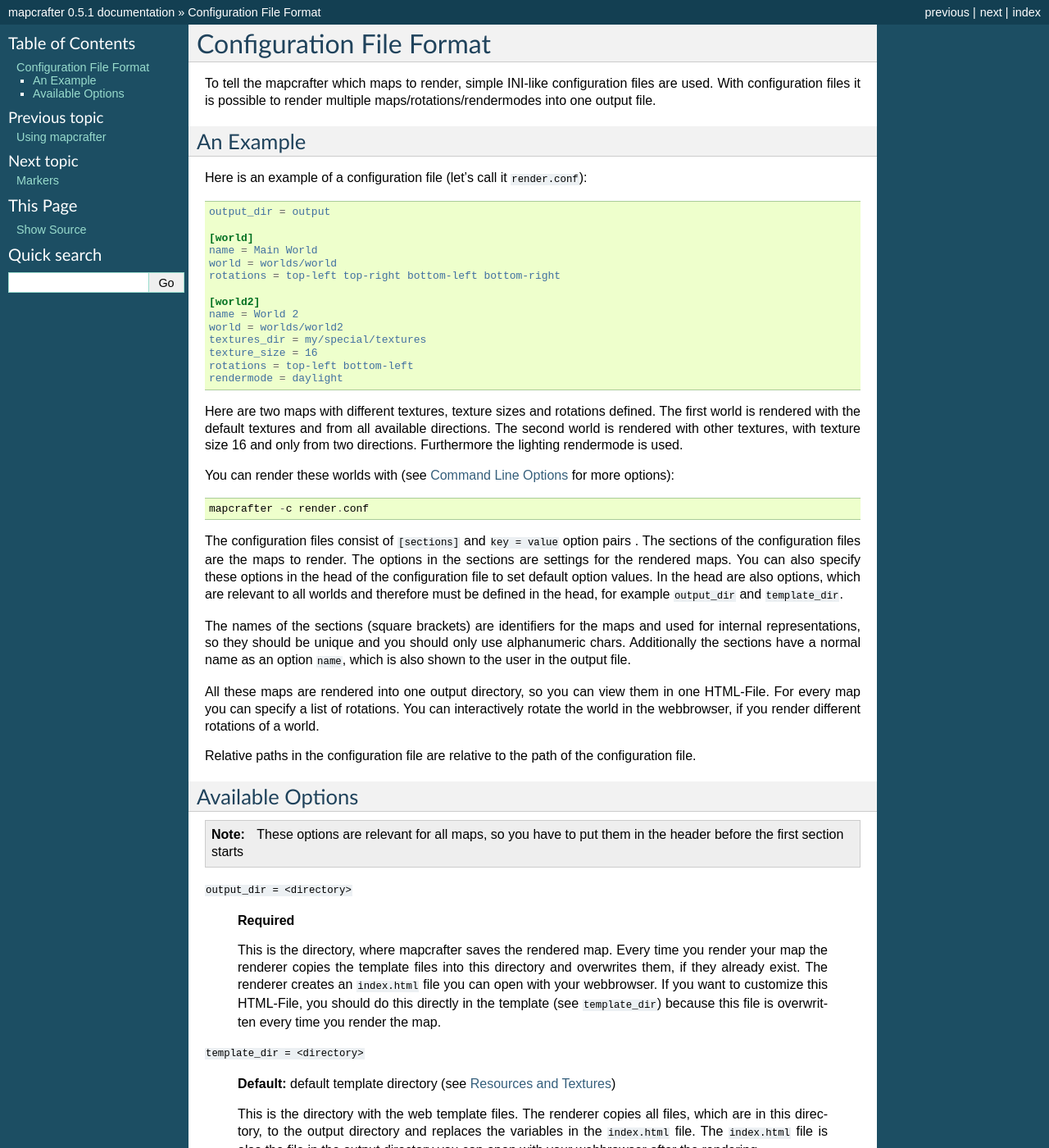
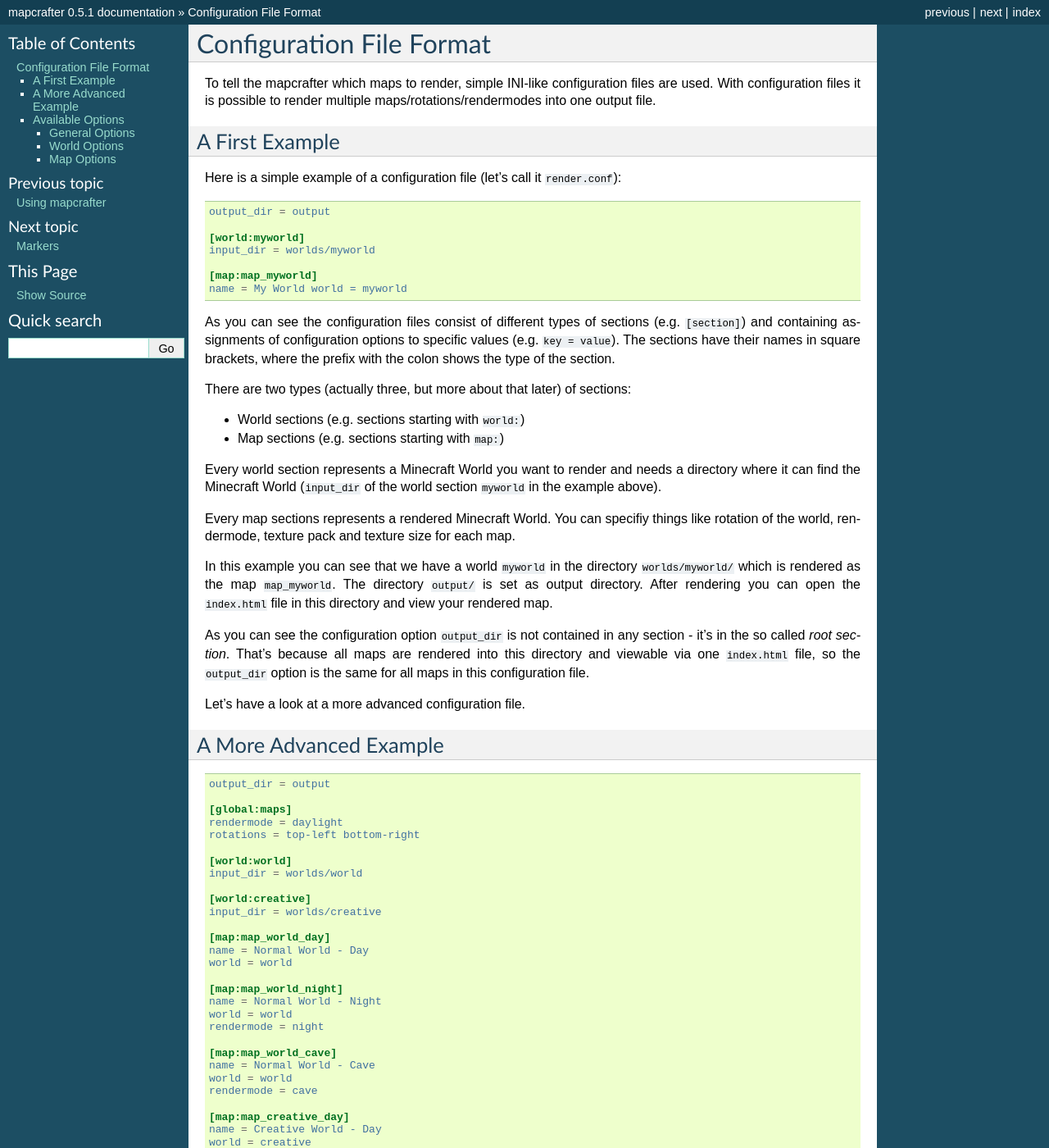
Before and after one commit to mapcrafter/mapcrafter, a Sphinx documentation site: the page built from docs/configuration.rst, in a window 1280 px wide and 1400 px high. Shown: the whole window at 82% size. Built offline with Sphinx 7.4.7, drawn with Linux system fonts in a browser that asks for light colours; some of the changed text lies outside the part shown.

Commit message:
Adapted documentation for new configuration file format.

```diff
--- a/docs/configuration.rst
+++ b/docs/configuration.rst
@@ -6,203 +6,290 @@ To tell the mapcrafter which maps to render, simple INI-like configuration
 files are used. With configuration files it is possible to render multiple
 maps/rotations/rendermodes into one output file.
 
-An Example
-==========
+A First Example
+===============
 
-Here is an example of a configuration file (let's call it ``render.conf``):
+Here is a simple example of a configuration file (let's call it
+``render.conf``):
 
 .. code-block:: ini
 
-	output_dir = output
+    output_dir = output
 
-	[world]
-	name = Main World
-	world = worlds/world
-	rotations = top-left top-right bottom-left bottom-right
+    [world:myworld]
+    input_dir = worlds/myworld
 
-	[world2]
-	name = World 2
-	world = worlds/world2
-	textures_dir = my/special/textures
-	texture_size = 16
-	rotations = top-left bottom-left
-	rendermode = daylight
+    [map:map_myworld]
+    name = My World world = myworld
 
-Here are two maps with different textures, texture sizes and rotations defined.
-The first world is rendered with the default textures and from all available
-directions. The second world is rendered with other textures, with texture
-size 16 and only from two directions. Furthermore the lighting rendermode
-is used.
+As you can see the configuration files consist of different types of sections
+(e.g. ``[section]``) and containing assignments of configuration options to
+specific values (e.g. ``key = value``).  The sections have their names in
+square brackets, where the prefix with the colon shows the type of the section.
 
-You can render these worlds with (see :ref:`command_line_options` for more
-options)::
+There are two types (actually three, but more about that later) of sections:
 
-	mapcrafter -c render.conf
+* World sections (e.g. sections starting with ``world:``)
+* Map sections (e.g. sections starting with ``map:``)
 
-The configuration files consist of ``[sections]`` and ``key = value`` option pairs .
-The sections of the configuration files are the maps to render. The options in
-the sections are settings for the rendered maps. You can also specify these
-options in the head of the configuration file to set default option
-values. In the head are also options, which are relevant to all worlds and
-therefore must be defined in the head, for example ``output_dir`` and
-``template_dir``.
+Every world section represents a Minecraft World you want to render and needs a
+directory where it can find the Minecraft World (``input_dir`` of the world
+section ``myworld`` in the example above).
 
-The names of the sections (square brackets) are identifiers for the maps and
-used for internal representations, so they should be unique and you should only
-use alphanumeric chars. Additionally the sections have a normal name as an
-option ``name``, which is also shown to the user in the output file.
+Every map sections represents a rendered Minecraft World. You can specifiy
+things like rotation of the world, rendermode, texture pack and texture size
+for each map.
 
-All these maps are rendered into one output directory, so you can view them in
-one HTML-File. For every map you can specify a list of rotations. You can
-interactively rotate the world in the webbrowser, if you render different
-rotations of a world.
+In this example you can see that we have a world ``myworld`` in the directory
+``worlds/myworld/`` which is rendered as the map ``map_myworld``.  The
+directory ``output/`` is set as output directory. After rendering you can open
+the ``index.html`` file in this directory and view your rendered map.
 
-Relative paths in the configuration file are relative to the path of the
-configuration file.
+As you can see the configuration option ``output_dir`` is not contained in any
+section - it's in the so called *root section*. That's because all maps are
+rendered into this directory and viewable via one ``index.html`` file, so the
+``output_dir`` option is the same for all maps in this configuration file.
+
+Let's have a look at a more advanced configuration file.
+
+A More Advanced Example
+=======================
+
+.. code-block:: ini
+
+    output_dir = output
+
+    [global:maps]
+    rendermode = daylight
+    rotations = top-left bottom-right
+
+    [world:world]
+    input_dir = worlds/world
+
+    [world:creative]
+    input_dir = worlds/creative
+
+    [map:map_world_day]
+    name = Normal World - Day
+    world = world
+
+    [map:map_world_night]
+    name = Normal World - Night
+    world = world
+    rendermode = night
+
+    [map:map_world_cave]
+    name = Normal World - Cave
+    world = world
+    rendermode = cave
+
+    [map:map_creative_day]
+    name = Creative World - Day
+    world = creative
+    rotations = top-left top-right bottom-right bottom-left
+    textures_dir = textures/special_textures
+    texture_size = 16
+
+    [map:map_creative_night]
+    name = Creative World - Night
+    world = creative
+    rendermode = nightlight
+    rotations = top-left top-right bottom-right bottom-left
+    textures_dir = textures/special_textures
+    texture_size = 16
+
+Here we have some more worlds and maps defined. We have a "normal" world which
+is rendered with the day, night and cave rendermode and we have a "creative"
+world which is rendered super fancy with a special texture pack, higher texture
+size, all available world rotations with the day and night rendermode.
+
+As you can see there is a new section ``global:maps``. This section is used to
+set default values for all map sections. Because of this in this example every
+map has the daylight rendermode and the world rotations top-left and top-right
+as default. Of course you can overwrite these settings in every map section.
+There is also a global section ``global:worlds`` for worlds, but at the moment
+there is only one configuration option for worlds (``input_dir``), so it
+doesn't make much sense setting a default value here.
+
+Furthermore every map has as option ``name`` a name which is used in the
+webinterface of the output HTML-File. This can be anything suitable to identify
+this map. In contrast to that the world and map names in the sections are used
+for internal representation and therefore should be unique and contain only
+alphanumeric chars and underscores.
+
+When you have now your configuration file you can render your worlds with: (see
+:ref:`command_line_options` for more options and usage)::
+
+    mapcrafter -c render.conf
 
 Available Options
 =================
 
+General Options
+---------------
+
 .. note::
 
-	These options are relevant for all maps, so you have to put them in the
-	header before the first section starts
+    These options are relevant for all worlds and maps, so you have to put them
+    in the header before the first section starts
 
 ``output_dir = <directory>``
 
-	**Required**
+    **Required**
 
-	This is the directory, where mapcrafter saves the rendered map. Every time you
-	render your map the renderer copies the template files into this directory and
-	overwrites them, if they already exist. The renderer creates an ``index.html`` file
-	you can open with your webbrowser. If you want to customize this HTML-File, you
-	should do this directly in the template (see ``template_dir``) because this
-	file is overwritten every time you render the map.
+    This is the directory where mapcrafter saves the rendered map. Every time
+    you render your map the renderer copies the template files into this
+    directory and overwrites them, if they already exist. The renderer creates
+    an ``index.html`` file you can open with your webbrowser. If you want to
+    customize this HTML-File, you should do this directly in the template (see
+    ``template_dir``) because this file is overwritten every time you render
+    the map.
 
 ``template_dir = <directory>``
 
-	**Default:** default template directory (see :ref:`resources_textures`)
+    **Default:** default template directory (see :ref:`resources_textures`)
 
-	This is the directory with the web template files. The renderer copies all
-	files, which are in this directory, to the output directory and replaces the
-	variables in the ``index.html`` file. The ``index.html`` file is also the file in the
-	output directory you can open with your webbrowser after the rendering.
+    This is the directory with the web template files. The renderer copies all
+    files, which are in this directory, to the output directory and replaces
+    the variables in the ``index.html`` file. The ``index.html`` file is also
+    the file in the output directory you can open with your webbrowser after
+    the rendering.
+
+World Options
+-------------
 
 .. note::
 
-	These options are for the maps. You can specify them in the sections or you
-	can specify them in the header. If you specify them in the header, these
-	options are default values and inherited in the sections if you do not
-	overwrite them
+    These options are for the worlds. You can specify them in the world
+    sections (the ones starting with world:) or you can specify them in the
+    global:worlds section.  If you specify them in the global section, these
+    options are default values and inherited into the world sections if you do
+    not overwrite them
+
+``input_dir = <directory>``
+
+    **Required**
+
+    This is the directory of your Minecraft World. The directory should contain
+    a directory ``region/`` with the .mca region files.
+
+Map Options
+-----------
+
+.. note::
+
+    These options are for the maps. You can specify them in the map sections
+    (the ones starting with map:) or you can specify them in the global:maps
+    section.  If you specify them in the global section, these options are
+    default values and inherited into the map sections if you do not overwrite
+    them
 
 ``name = <name>``
 
-	**Default:** ``<name of the section>``
+    **Default:** ``<name of the section>``
 
-	This is the name for the rendered map. You will see this name in the output file,
-	so you should use here an human-readable name. The belonging configuration
-	section to this map has also a name (in square brackets). Since the name of the
-	section is used for internal representation, the name of the section should be
-	unique and you should only use alphanumeric chars.
-
-``world = <directory>``
-
-	**Required**
-
-	This is the directory of the Minecraft World to render. The directory should
-	contain a directory ``region`` with the .mca region files.
+    This is the name for the rendered map. You will see this name in the output
+    file, so you should use here an human-readable name. The belonging
+    configuration section to this map has also a name (in square brackets).
+    Since the name of the section is used for internal representation, the name
+    of the section should be unique and you should only use alphanumeric chars.
 
 ``rendermode = normal|cave|daylight|nightlight``
 
-	**Default:** ``normal``
+    **Default:** ``normal``
 
-	This is the rendermode to use when rendering the world. Possible rendermodes are:
+    This is the rendermode to use when rendering the world. Possible
+    rendermodes are:
 
-	``normal``
-		The default rendermode.
-	``cave``
-		Renders only caves and colors blocks depending on their height to make
-		them better recognizable.
-	``daylight``
-		Renders the world with lighting. This lighting rendermode is still a bit
-		experimental, but already useable and looks good in most cases.
-	``nightlight``
-		Like ``daylight``, but renders at night.
+    ``normal``
+        The default rendermode.
+    ``daylight``
+        Renders the world with lighting. This lighting rendermode is
+        still a bit experimental, but already useable and looks good in most cases.
+    ``nightlight``
+        Like ``daylight``, but renders at night.
+    ``cave``
+        Renders only caves and colors blocks depending on their height
+        to make them better recognizable.
 
 ``textures_dir = <directory>``
 
-	**Default:** default texture directory (see :ref:`resources_textures`)
+    **Default:** default texture directory (see :ref:`resources_textures`)
 
-	This is the directory with the Minecraft Texture files.  The renderer works
-	with the Minecraft 1.6 Resource Pack file format. You need here:
+    This is the directory with the Minecraft Texture files.  The renderer works
+    with the Minecraft 1.6 Resource Pack file format. You need here:
 
-	* directory ``chest/`` with normal.png, normal_double.png and ender.png
-	* directory ``colormap/`` with foliage.png and grass.png
-	* directory ``blocks/`` from your texture pack
-	* endportal.png
+    * directory ``chest/`` with normal.png, normal_double.png and ender.png
+    * directory ``colormap/`` with foliage.png and grass.png
+    * directory ``blocks/`` from your texture pack * endportal.png
 
-	See also :ref:`resources_textures` to see how to get these files.
+    See also :ref:`resources_textures` to see how to get these files.
 
 ``texture_size = <number>``
 
-	**Default:** ``12``
+    **Default:** ``12``
 
-	This is the size (in pixels) of the block textures. The default texture size is
-	12px (16px is the size of the default Minecraft Textures).
+    This is the size (in pixels) of the block textures. The default texture
+    size is 12px (16px is the size of the default Minecraft Textures).
 
-	The size of a tile is ``32 * texture_size``, so the higher the texture size, the
-	more image data the renderer has to process. If you want a high detail, use
-	texture size 16, but texture size 12 looks still good and is faster to render.
+    The size of a tile is ``32 * texture_size``, so the higher the texture
+    size, the more image data the renderer has to process. If you want a high
+    detail, use texture size 16, but texture size 12 looks still good and is
+    faster to render.
 
 ``rotations = [top-left] [top-right] [bottom-right] [bottom-left]``
 
-	**Default:** ``top-left``
+    **Default:** ``top-left``
 
-	This is a list of directions to render the world from. You can rotate the world
-	by n*90 degrees. Later in the output file you can interactively rotate your
-	world. Possible values for this space-separated list are:
-	``top-left``, ``top-right``, ``bottom-right``, ``bottom-left``.
+    This is a list of directions to render the world from. You can rotate the
+    world by n*90 degrees. Later in the output file you can interactively
+    rotate your world. Possible values for this space-separated list are:
+    ``top-left``, ``top-right``, ``bottom-right``, ``bottom-left``.
 
-	Top left means that north is on the top left side on the map (same thing for
-	other directions).
+    Top left means that north is on the top left side on the map (same thing
+    for other directions).
 
-``render_unknown_blocks = 1|0``
+``render_unknown_blocks = true|false``
 
-	**Default:** ``0``
+    **Default:** ``false``
 
-	With this option the renderer renders unknown blocks as red blocks (for
-	debugging purposes).
+    With this option the renderer renders unknown blocks as red blocks (for
+    debugging purposes).
 
-``render_leaves_transparent = 1|0``
+``render_leaves_transparent = true|false``
 
-	**Default:** ``1``
+    **Default:** ``true``
 
-	You can specifiy this to use the transparent leaf textures instead of the
-	opaque textures. Using transparent leaf textures can make the renderer a bit
-	slower, because the renderer also has to scan the blocks after the leaves to
-	the ground.
+    You can specifiy this to use the transparent leaf textures instead of the
+    opaque textures. Using transparent leaf textures can make the renderer a
+    bit slower because the renderer also has to scan the blocks after the
+    leaves to the ground.
 
-``render_biomes = 1|0``
+``render_biomes = true|false``
 
-	**Default:** ``1``
+    **Default:** ``true``
 
-	This setting makes the renderer to use the original biome colors for blocks
-	like grass and leaves. At the moment the renderer does not use the biome
-	colors for water because the renderer preblits the water blocks (which is a great
-	performance improvement) and it is not very easy to preblit all biome color
-	variants. And also, there is not a big difference with different water colors.
+    This setting makes the renderer to use the original biome colors for blocks
+    like grass and leaves.
+
+..
+    At the moment the renderer does not use the biome colors for water because
+    the renderer preblits the water blocks (which is a great performance
+    improvement) and it is not very easy to preblit all biome color variants.
+    And also, there is not a big difference with different water colors.
 
 ``incremental_detection = timestamp|filetimes``
 
-	**Default:** ``timestamp``
+    **Default:** ``timestamp``
 
-	This setting specifies the way the renderer should check if tiles are required
-	when rendering incremental.  Possible options are:
+    This setting specifies the way the renderer should check if tiles are
+    required when rendering incremental.  Possible options are:
 
-	``timestamp``
-	  The renderer saves the time of the last rendering.  All tiles whoose
-	  chunk timestamps are newer than this last-render-time are required.
-	``filetimes``
-	  The renderer checks the modification times of the already rendered tile
-	  images.  All tiles whoose chunk timestamps are newer than this
-	  modification time are required.
+    ``timestamp``
+        The renderer saves the time of the last rendering.  All tiles
+        whoose chunk timestamps are newer than this last-render-time are
+        required.
+    ``filetimes``
+        The renderer checks the modification times of the already rendered
+        tile images.  All tiles whoose chunk timestamps are newer than
+        this modification time are required.
--- a/docs/index.rst
+++ b/docs/index.rst
@@ -6,7 +6,7 @@ Welcome
 =======
 
 mapcrafter is a fast Minecraft Map Renderer written in C++. It renders
-Minecraft Worlds to a bunch of images, which are viewable using Leaflet like a
+Minecraft Worlds to a bunch of images which are viewable using Leaflet like a
 big map in any webbrowser.
 
 It runs on Linux and other Unix-like operating systems like Mac OS.  The
@@ -53,14 +53,14 @@ features, then please feel free to add an issue to the `GitHub issue tracker
 You can contact me in IRC (#mapcrafter on Freenode). Use the `webclient
 <http://webchat.freenode.net/?channels=mapcrafter>`_ if you are new to IRC. I
 will be there most of the time, but please bear in mind that I can't be
-available all the time. If I'm not there, wait some time or try another time of
+available all the time. If I'm not there wait some time or try another time of
 the day.
 
 Documentation Contents
 ======================
 
 .. toctree::
-   :maxdepth: 2
+   :maxdepth: 3
 
    installation
    using_mapcrafter
```
Also changed, not shown: docs/using_mapcrafter.rst (+54 -46 lines).
